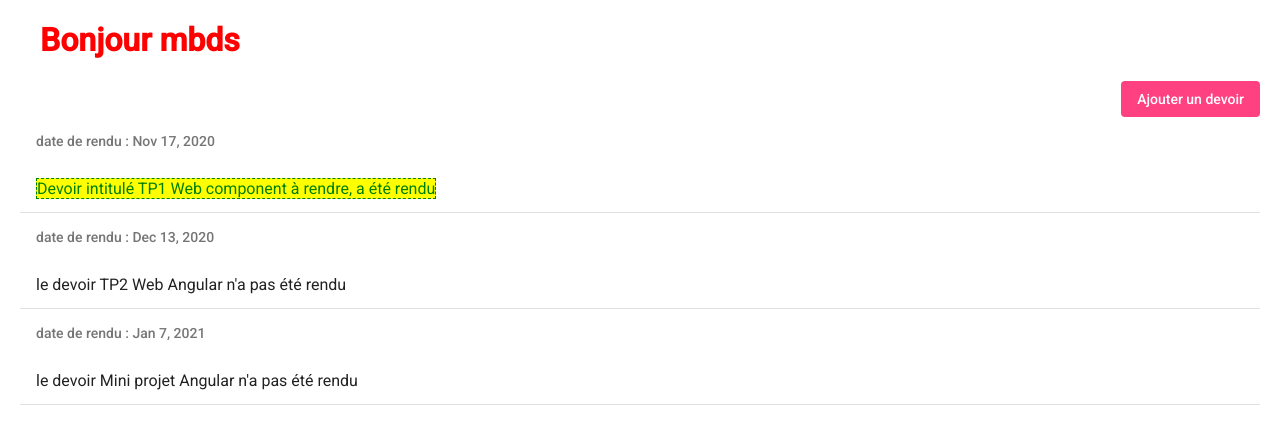
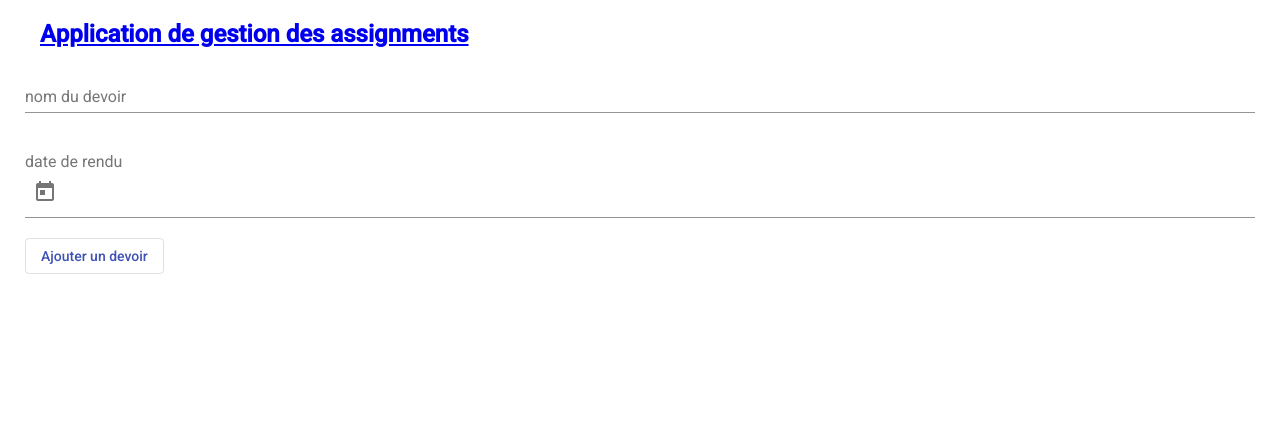
Before and after one commit to hassanmazyad/Tp_Angular, an Angular app in the folder assignment-app/: page /add in a window 1280 px wide. Shown: the top 444 px of the page. Built offline with nearby package versions, Linux system fonts and the light colour scheme.

Commit message:
Fin video 3

```diff
--- a/assignment-app/src/app/app.component.html
+++ b/assignment-app/src/app/app.component.html
@@ -1,3 +1,10 @@
-<h1>Bonjour mbds </h1>
 
+<nav>
+    <h1><a routerLink="/home">{{titre}}</a></h1>
+</nav>
+<router-outlet></router-outlet>
+
+
+<!--
 <app-assignments></app-assignments>
+-->
--- a/assignment-app/src/app/app.component.ts
+++ b/assignment-app/src/app/app.component.ts
@@ -6,5 +6,5 @@ import { Component } from '@angular/core';
   styleUrls: ['./app.component.css']
 })
 export class AppComponent {
-  title = 'assignment-app';
+  titre = "Application de gestion des assignments"
 }
--- a/assignment-app/src/app/assignments/add-assignment/add-assignment.component.html
+++ b/assignment-app/src/app/assignments/add-assignment/add-assignment.component.html
@@ -18,8 +18,10 @@
         <mat-datepicker #picker></mat-datepicker>
     </mat-form-field>
 
-    <button mat-stroked-button color="primary" (click)="onSubmit() ; assignmentForm.reset()">
-        Ajouter un devoir
-    </button>
+    <a routerLink="/home">
+        <button mat-stroked-button color="primary" (click)="onSubmit() ; assignmentForm.reset()">
+            Ajouter un devoir
+        </button>
+    </a>
 
 </form>
--- a/assignment-app/src/app/assignments/add-assignment/add-assignment.component.ts
+++ b/assignment-app/src/app/assignments/add-assignment/add-assignment.component.ts
@@ -1,4 +1,4 @@
-import { Component, OnInit, Output , EventEmitter} from '@angular/core';
+import { Component, OnInit, /*Output , EventEmitter*/} from '@angular/core';
 import { AssignmentsService } from 'src/app/shared/assignments.service';
 import {Assignment} from '../assignment.model';
 
@@ -9,14 +9,12 @@ import {Assignment} from '../assignment.model';
 })
 export class AddAssignmentComponent implements OnInit {
 
-  @Output() nouvelAssignment = new EventEmitter<Assignment>();
-
   //form
   nomDevoir:string
   dateRendu:Date
 
 
-  constructor(private assignmentService:AssignmentsService) { }
+  constructor(private assignmentsService:AssignmentsService) { }
 
   ngOnInit(): void {
   }
@@ -28,10 +26,13 @@ export class AddAssignmentComponent implements OnInit {
     newAssignment.dateDeRendu = this.dateRendu;
     newAssignment.rendu = false;
 
-    this.nouvelAssignment.emit(newAssignment);
+    //this.nouvelAssignment.emit(newAssignment);
 
     //this.assignments.push(newAssignment);
 
-
+    this.assignmentsService.addAssignment(newAssignment)
+    .subscribe(message => {
+      console.log("message");
+    })
   }
 }
--- a/assignment-app/src/app/assignments/assignments.component.html
+++ b/assignment-app/src/app/assignments/assignments.component.html
@@ -1,5 +1,10 @@
-<main class="container" *ngIf="!formVisible">
-    <button class="ajouterBtn" mat-flat-button color="accent" (click)="onAddAssignmentBtnClick()">Ajouter un devoir</button>
+
+<div>
+    <a routerLink="/add">
+        <button class="ajouterBtn" mat-flat-button color="accent">Ajouter un devoir</button>
+    </a>
+</div>
+
 <mat-list *ngFor="let assignment of assignments">
      <h3 mat-subheader>date de rendu : {{assignment.dateDeRendu | date}}</h3>
     <mat-list-item (click)="assignmentClique(assignment)">
@@ -10,6 +15,5 @@
             <mat-divider></mat-divider>
     </mat-list-item>
 </mat-list>
+
 <app-assignment-detail [assignmentTransmis]="assignmentSelection"></app-assignment-detail>
-</main>
-<app-add-assignment *ngIf="formVisible" (nouvelAssignment) = onNouvelAssignment($event) ></app-add-assignment>
--- a/assignment-app/src/app/assignments/assignments.component.ts
+++ b/assignment-app/src/app/assignments/assignments.component.ts
@@ -30,10 +30,7 @@ export class AssignmentsComponent implements OnInit {
     this.assignmentSelection = assignment;
   }
 
-  onAddAssignmentBtnClick(){
-    this.formVisible = true;
-  }
-
+/*
   onNouvelAssignment(event:Assignment){
     this.assignmentsService.addAssignment(event)
       .subscribe(message => {
@@ -42,5 +39,6 @@ export class AssignmentsComponent implements OnInit {
       })
 
   }
+  */
 
 }
```
Also changed, not shown: assignment-app/src/app/app.module.ts (+19 -0 lines). Lines whose indentation alone changed are shown as unchanged.
